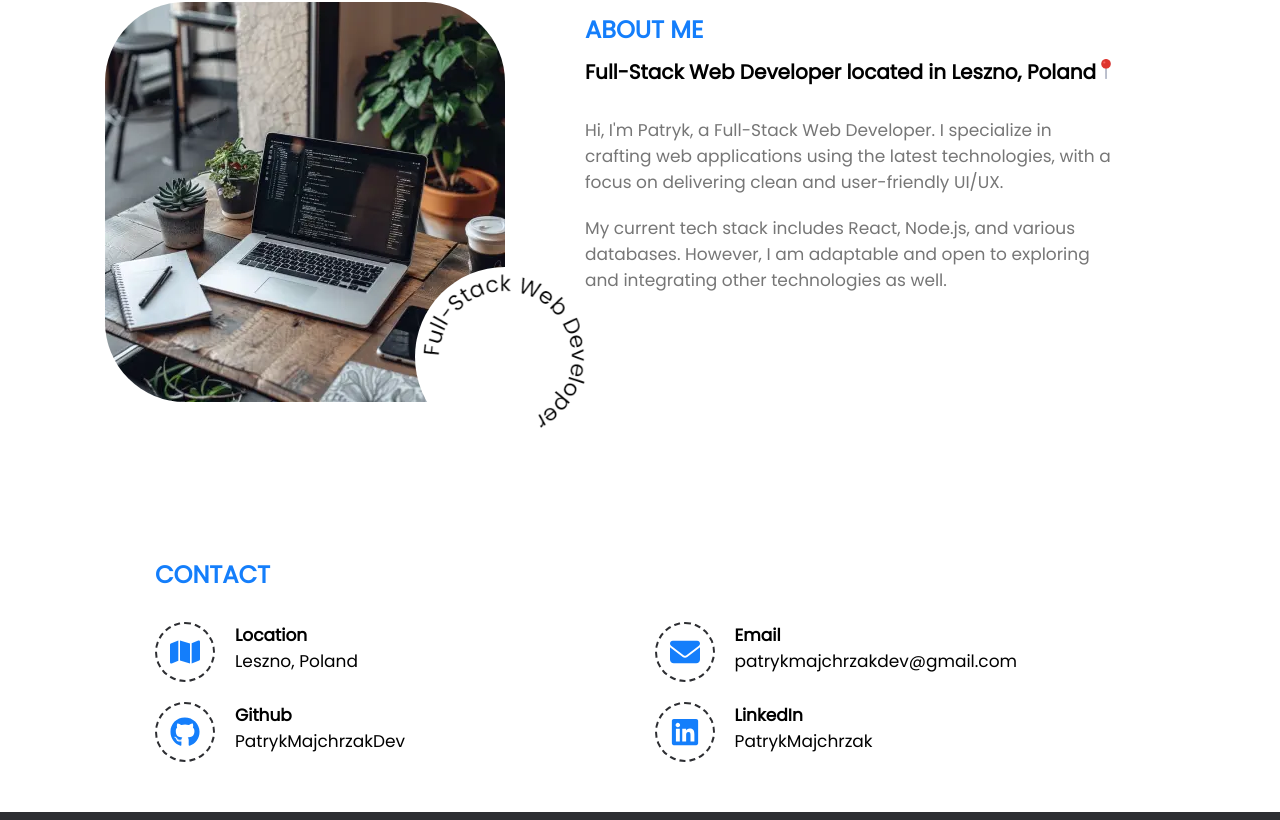
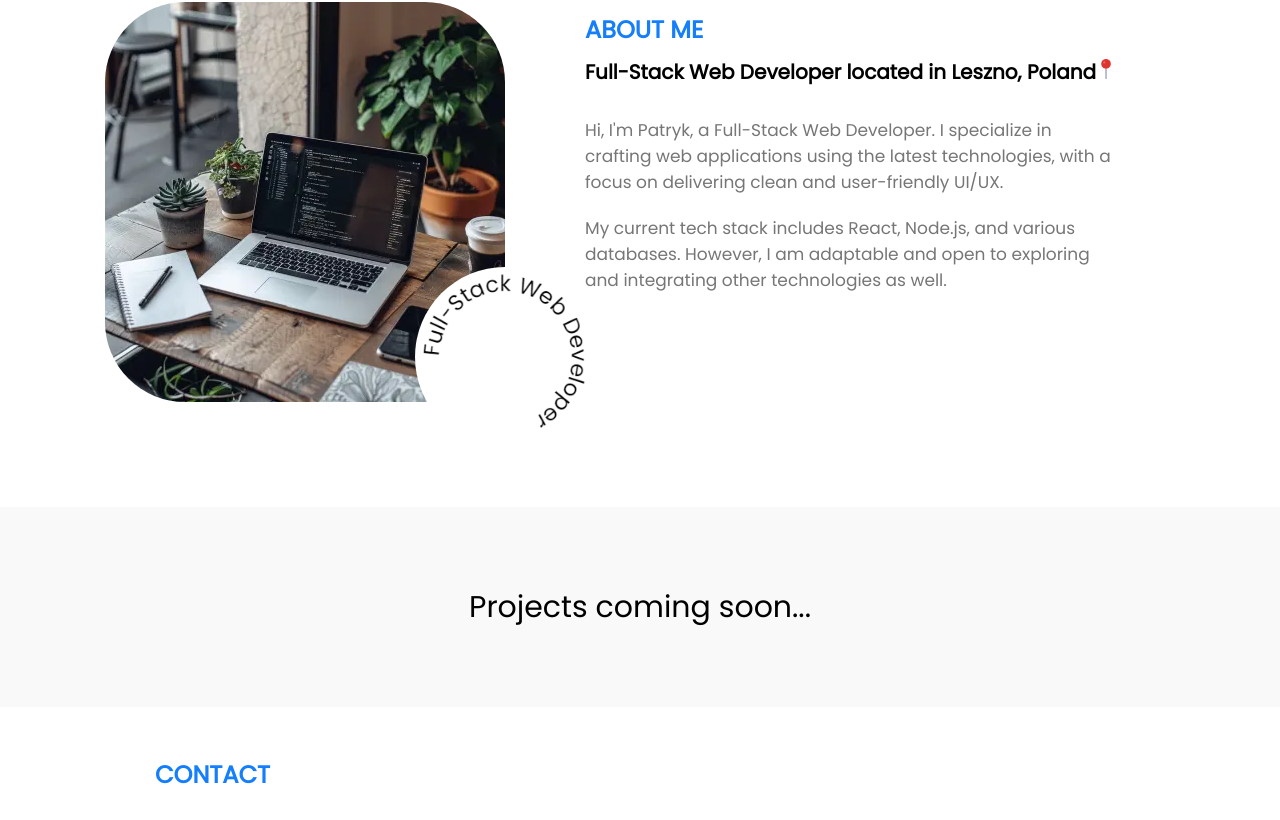
Before and after one commit to PatrykMajchrzakDev/Portfolio, a React (Vite) app: page / in a window 1280 px wide. Shown: the part 1942-2762 px from the top of the page. Built offline with nearby package versions, Linux system fonts and the light colour scheme.

Commit message:
Added new section 'projects'

```diff
--- /dev/null
+++ b/src/components/projects/Projects.module.scss
@@ -0,0 +1,10 @@
+.test {
+  height: 200px;
+  width: 100%;
+  background-color: var(--secondary-bg-color);
+  font-size: $headings-size;
+  text-align: center;
+  display: flex;
+  justify-content: center;
+  align-items: center;
+}
--- /dev/null
+++ b/src/components/projects/Projects.tsx
@@ -0,0 +1,16 @@
+// ============= Import Modules =============
+import { useContext } from "react";
+import { NavigationScrollContext } from "@/context/NavigationScroll";
+import styles from "./Projects.module.scss";
+// ============= Import Components =============
+
+const Projects = () => {
+  const { projects } = useContext(NavigationScrollContext);
+  return (
+    <div ref={projects} className={styles.test}>
+      Projects coming soon...
+    </div>
+  );
+};
+
+export default Projects;
--- a/src/pages/Homepage.tsx
+++ b/src/pages/Homepage.tsx
@@ -4,12 +4,14 @@
 import Hero from "../components/hero/Hero";
 import Contact from "../components/contact/Contact";
 import AboutMe from "../components/aboutme/AboutMe";
+import Projects from "../components/projects/Projects";
 
 const Homepage = () => {
   return (
     <>
       <Hero />
       <AboutMe />
+      <Projects />
       <Contact />
     </>
   );
```
